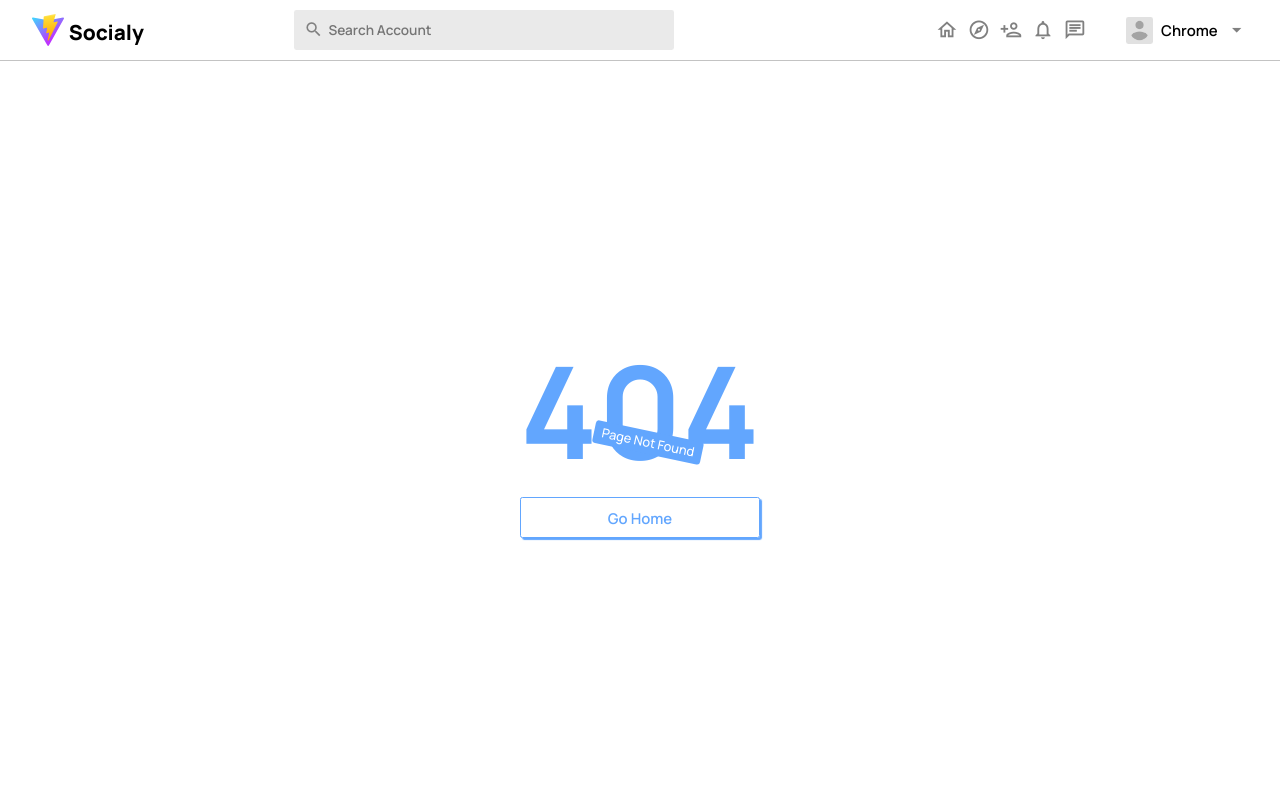
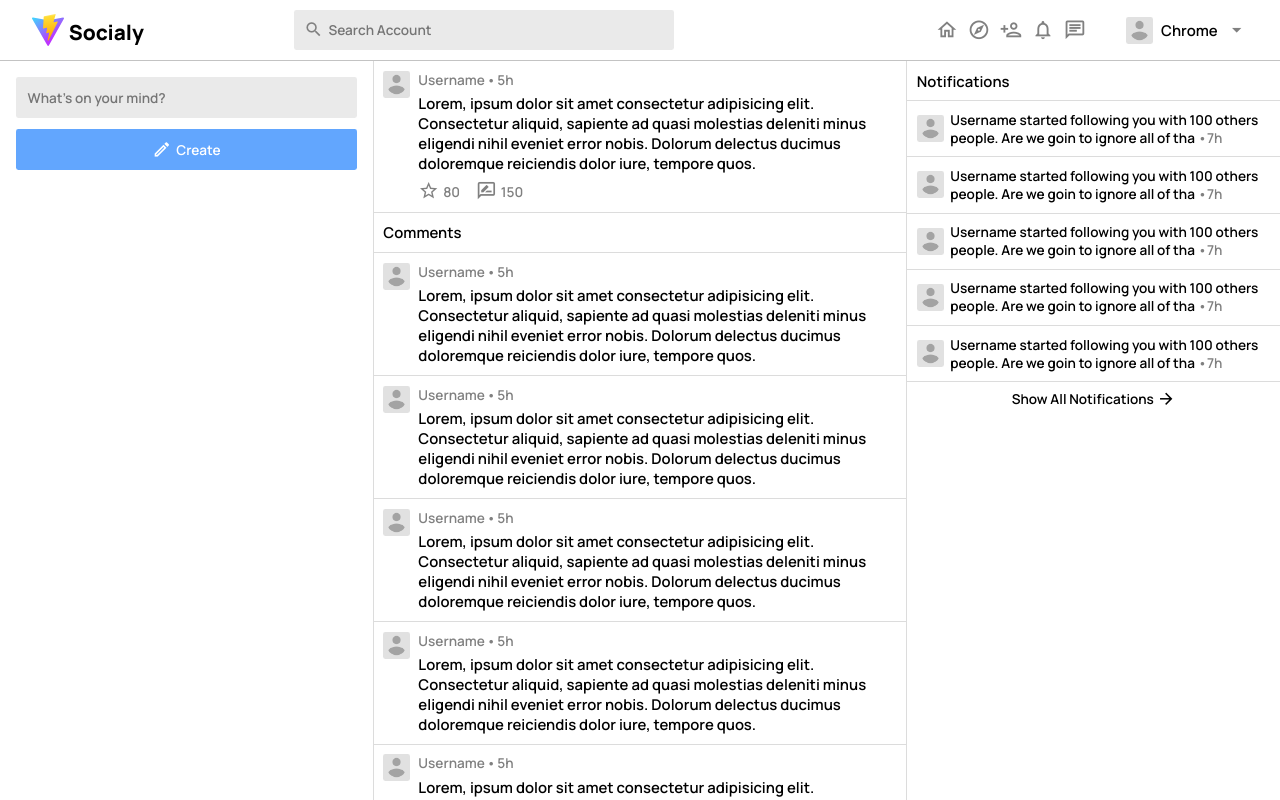
Before and after one commit to cloudycloud262/Socialy, a React (Vite) app in the folder client/: page /post/1 in a window 1280 px wide. Before the commit this address had no page. Built offline with nearby package versions, Linux system fonts and the light colour scheme.

Commit message:
Add Comment Component

```diff
--- a/client/src/App.tsx
+++ b/client/src/App.tsx
@@ -7,6 +7,7 @@ import Requests from "./pages/requests";
 import Notifications from "./pages/notifications";
 import Chats from "./pages/chats";
 import Account from "./pages/account";
+import Comments from "./components/comments";
 import Header from "./components/header";
 import BottomNav from "./components/header/bottomNav";
 import Signup from "./pages/signup";
@@ -27,6 +28,7 @@ const App: FC = () => {
         <Route path="/chats" element={<Chats />} />
         <Route path="/account" element={<Account />} />
         <Route path="/account/:id" element={<Account />} />
+        <Route path="/post/:id" element={<Comments />} />
         <Route path="/signup" element={<Signup />} />
         <Route path="/login" element={<Login />} />
         <Route path="/*" element={<PageNotFound />} />
--- /dev/null
+++ b/client/src/components/comments/index.module.css
@@ -0,0 +1,7 @@
+div.wrapper {
+  overflow: visible;
+}
+.wrapper > :global(.list-header) {
+  position: sticky;
+  top: 0;
+}
--- /dev/null
+++ b/client/src/components/comments/index.tsx
@@ -0,0 +1,44 @@
+import { FC } from "react";
+
+import Post from "../posts/post";
+import Layout from "../layout";
+
+import styles from "./index.module.css";
+import postStyles from "../posts/index.module.css";
+
+const Comments: FC = () => {
+  return (
+    <Layout>
+      <div className={`list ${styles.wrapper}`}>
+        <Post />
+        <div className="list-header fw-medium fs-medium">Comments</div>
+        <div className="list">
+          {[...Array(30)].map((_d, index) => (
+            <div key={index}>
+              <div className={postStyles.postWrapper}>
+                <img src="/placeholderDp.png" alt="" className="dp-icon" />
+                <div className={postStyles.postBody}>
+                  <div
+                    className={`${postStyles.postHeader} disabled-text fs-small fw-medium`}
+                  >
+                    <span>Username</span>
+                    <span>•</span>
+                    <span>5h</span>
+                  </div>
+                  <div className="fs-medium fw-medium">
+                    Lorem, ipsum dolor sit amet consectetur adipisicing elit.
+                    Consectetur aliquid, sapiente ad quasi molestias deleniti
+                    minus eligendi nihil eveniet error nobis. Dolorum delectus
+                    ducimus doloremque reiciendis dolor iure, tempore quos.
+                  </div>
+                </div>
+              </div>
+            </div>
+          ))}
+        </div>
+      </div>
+    </Layout>
+  );
+};
+
+export default Comments;
--- a/client/src/components/posts/post.tsx
+++ b/client/src/components/posts/post.tsx
@@ -1,8 +1,11 @@
 import { FC } from "react";
+import { useNavigate } from "react-router-dom";
 
 import styles from "./index.module.css";
 
 const Post: FC = () => {
+  const navigate = useNavigate();
+
   return (
     <div className={styles.postWrapper}>
       <img src="/placeholderDp.png" alt="" className="dp-icon" />
@@ -27,7 +30,7 @@ const Post: FC = () => {
             <span className="material-icons-outlined">star_border</span>
             <span>80</span>
           </div>
-          <div>
+          <div onClick={() => navigate(`/post/id`)}>
             <span className="material-icons-outlined">rate_review</span>
             <span>150</span>
           </div>
```
